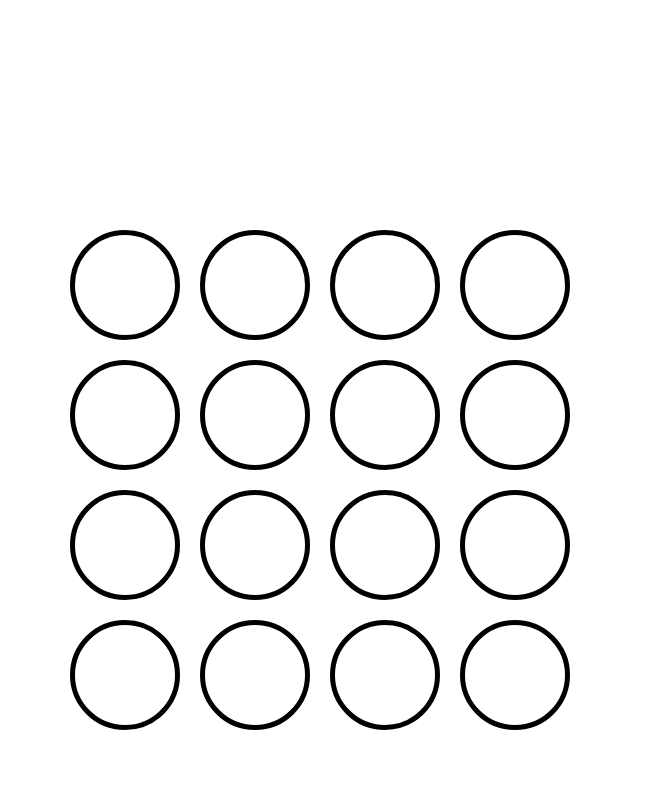
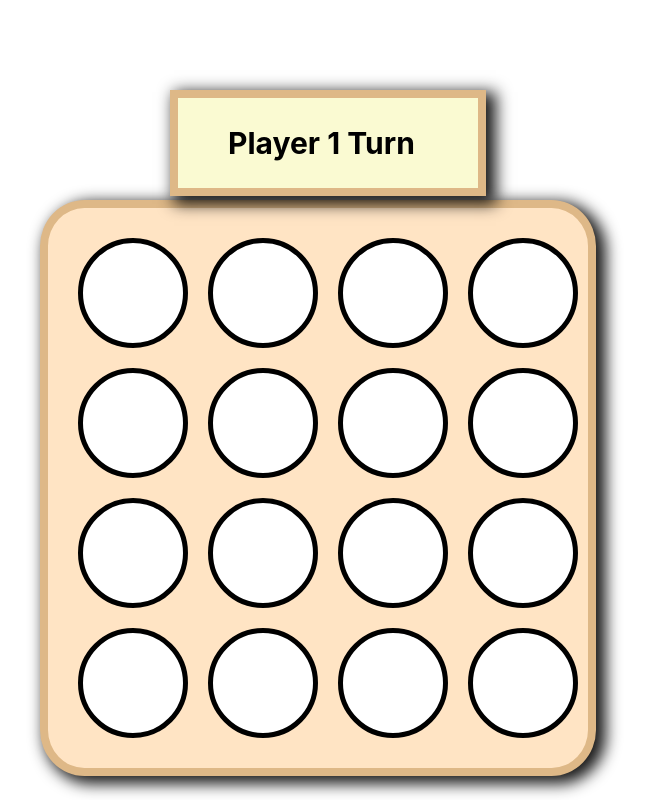
Before and after one commit to Haseen-dev/connect-4-clone, a React (Create React App) app: page / in a window 1280 px wide. Shown: the whole page, without its empty margins (350-999 px from the left). Built offline with nearby package versions, Linux system fonts and the light colour scheme.

Commit message:
Header Added

```diff
--- a/src/App.css
+++ /dev/null
@@ -1,38 +0,0 @@
-.App {
-  text-align: center;
-}
-
-.App-logo {
-  height: 40vmin;
-  pointer-events: none;
-}
-
-@media (prefers-reduced-motion: no-preference) {
-  .App-logo {
-    animation: App-logo-spin infinite 20s linear;
-  }
-}
-
-.App-header {
-  background-color: #282c34;
-  min-height: 100vh;
-  display: flex;
-  flex-direction: column;
-  align-items: center;
-  justify-content: center;
-  font-size: calc(10px + 2vmin);
-  color: white;
-}
-
-.App-link {
-  color: #61dafb;
-}
-
-@keyframes App-logo-spin {
-  from {
-    transform: rotate(0deg);
-  }
-  to {
-    transform: rotate(360deg);
-  }
-}
--- a/src/App.js
+++ b/src/App.js
@@ -1,6 +1,6 @@
+import "./Game.css"
+import GameBoard from './components/GameBoard';
 
-import './App.css';
-import GameBoard from './components/GameBoard';
 
 function App() {
   return (
--- a/src/Game.css
+++ b/src/Game.css
@@ -1,3 +1,29 @@
+.panel{
+    position: absolute;
+    background-color: lightgoldenrodyellow;
+    border: 8px solid burlywood;
+    box-shadow: 7px 5px 15px 3px rgba(0,0,0,0.9);
+    z-index: 1;
+}
+.header{
+    left: 50%;
+    top: 90px;
+    height: 90px;
+    width: 300px;
+    margin-left: -120px;
+}
+
+.header-text{
+    font-size: 30px;
+    font-weight: bold;
+    width: 200px;
+    margin: 0;
+    position: absolute;
+    top: 50%;
+    left: 50%;
+    transform: translate(-50%,-50%);
+}
+
 .player_0{
     background-color: white;
 }
--- a/src/components/GameBoard.jsx
+++ b/src/components/GameBoard.jsx
@@ -1,6 +1,7 @@
 import React, { useState } from "react";
 import GameCircle from "./GameCircle";
 import "../Game.css";
+import Header from "./Header";
 
 const No_Player = 0;
 const Player_1 = 1;
@@ -20,6 +21,11 @@ const GameBoard = () => {
     top: "25%",
     left: "50%",
     marginLeft: "-250px",
+    backgroundColor: "bisque",
+    border: "8px solid burlywood",
+    borderRadius: "8%",
+    webkitBoxShadow: "7px 5px 15px 3px rgba(0,0,0,0.9)",
+    boxShadow: "7px 5px 15px 3px rgba(0,0,0,0.9)",
   };
 
   const initBoard = () => {
@@ -27,7 +33,7 @@ const GameBoard = () => {
     for (let i = 0; i < noOfCircles; i++) {
       circles.push(renderCircle(i));
     }
-    return circles
+    return circles;
   };
   const clickedCirle = (id) => {
     //console.log("circle clicked" + id);
@@ -54,14 +60,19 @@ const GameBoard = () => {
   const renderCircle = (id) => {
     return (
       <GameCircle
-      key={id}
+        key={id}
         id={id}
         onCircleClicked={clickedCirle}
         className={`player_${gameboard[id]}`}
       />
     );
   };
-  return <div style={style}>{initBoard()}</div>;
+  return (
+    <>
+      <Header />
+      <div style={style}>{initBoard()}</div>
+    </>
+  );
 };
 
 export default GameBoard;
--- /dev/null
+++ b/src/components/Header.jsx
@@ -0,0 +1,11 @@
+import React from 'react'
+import "../Game.css"
+const Header = () => {
+  return (
+    <div className='panel header'>
+        <div className="header-text">Player 1 Turn</div>
+    </div>
+  )
+}
+
+export default Header
```
